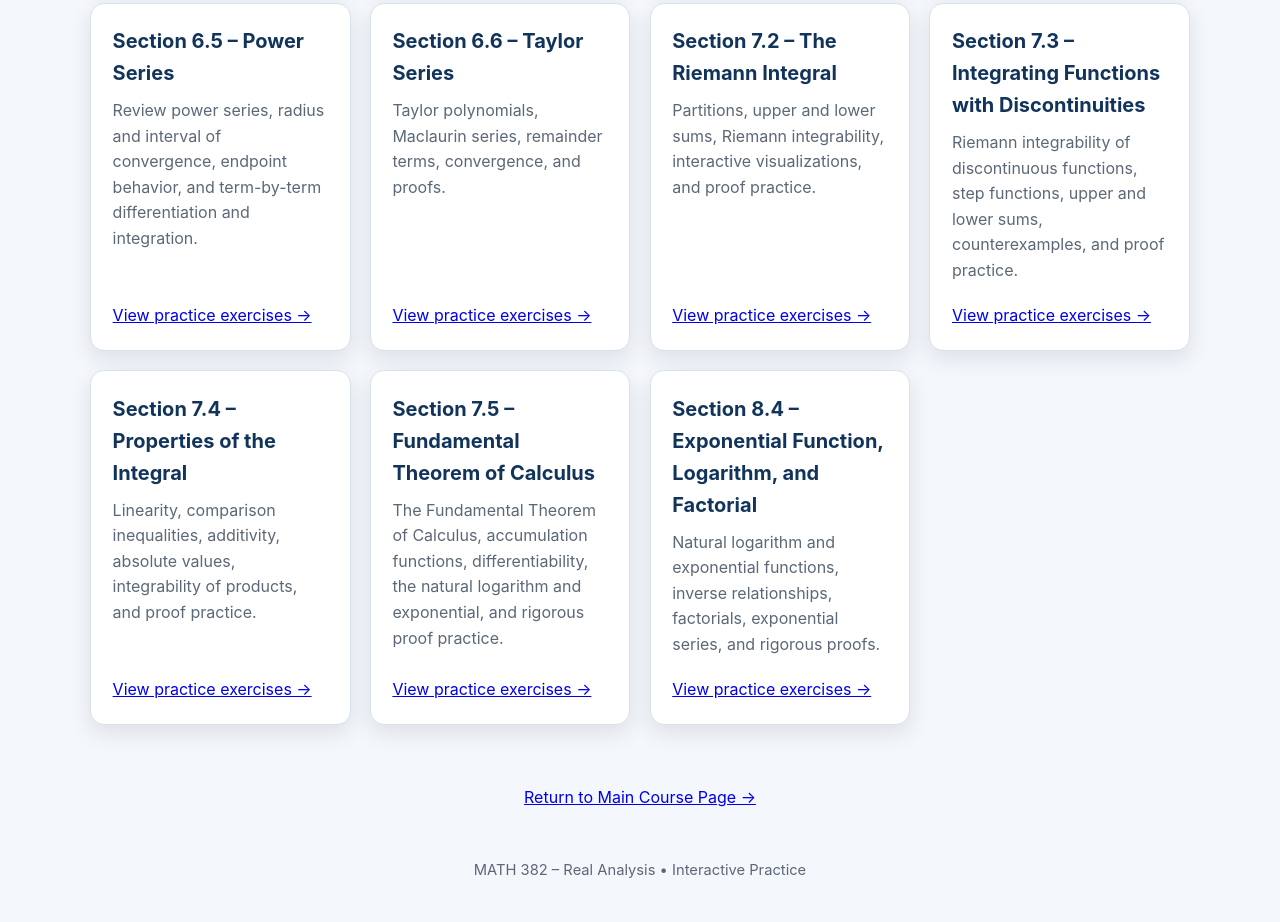
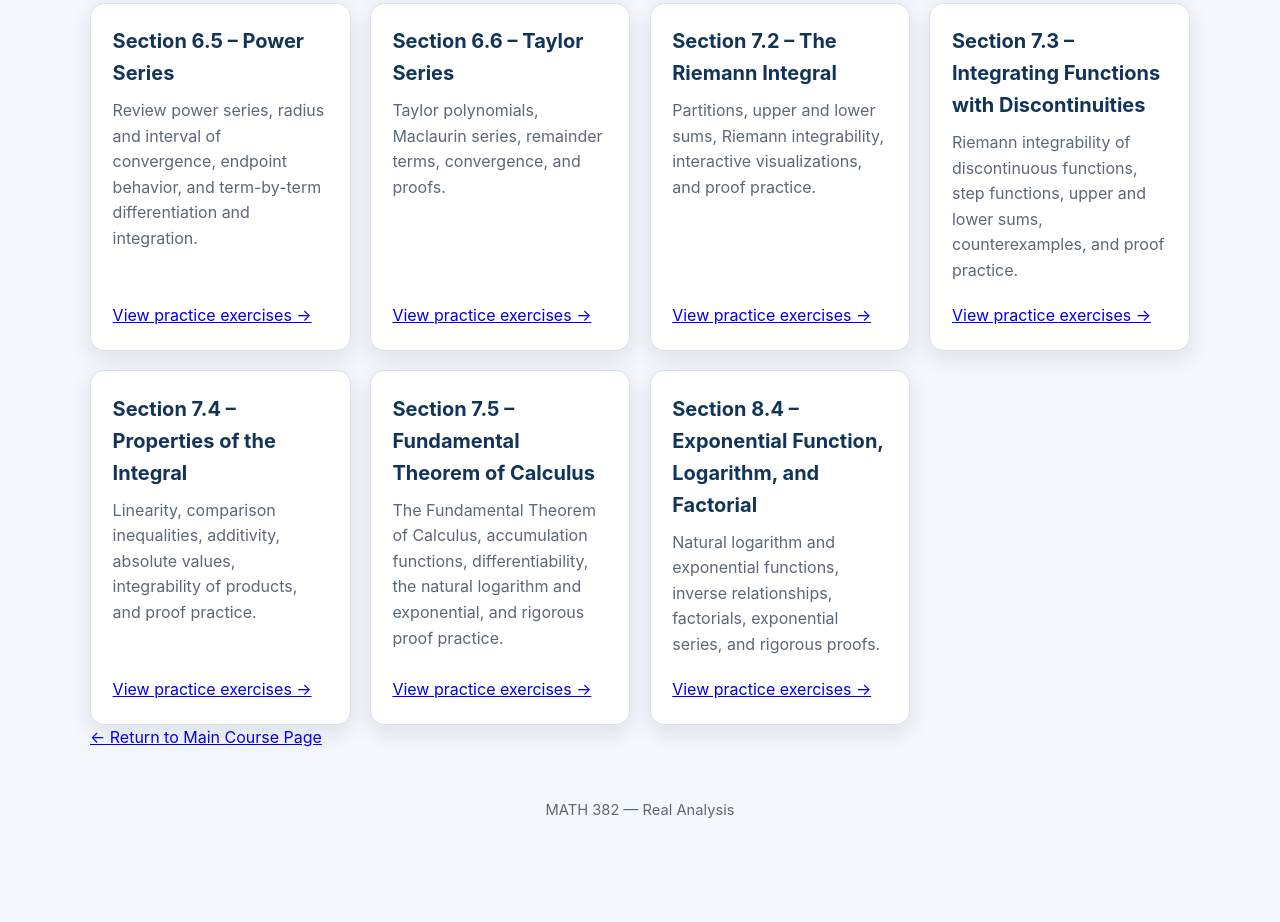
Before and after one commit to ereinkejr/ereinkejr.github.io, a plain HTML site: page math382/index.html in a window 1280 px wide. Shown: the part 864-1786 px from the top of the page. After the commit the page ends 1726 px from the top, so only its background shows below. Drawn offline with Linux system fonts and the light colour scheme.

Commit message:
Update navigation link and footer text in index.html

```diff
--- a/math382/index.html
+++ b/math382/index.html
@@ -344,16 +344,17 @@
 
 
 
+
+
     </section>
 
-<div style="text-align: center; margin-top: 60px; margin-bottom: 30px;">
-    <a href="/">Return to Main Course Page &rarr;</a>
-</div>
-
+    <div class="home-link">
+      <a href="../index.html">&larr; Return to Main Course Page</a>
+    </div>
   </main>
 
   <footer>
-    MATH 382 – Real Analysis • Interactive Practice
+    MATH 382 &mdash; Real Analysis
   </footer>
 </body>
 </html>
```
